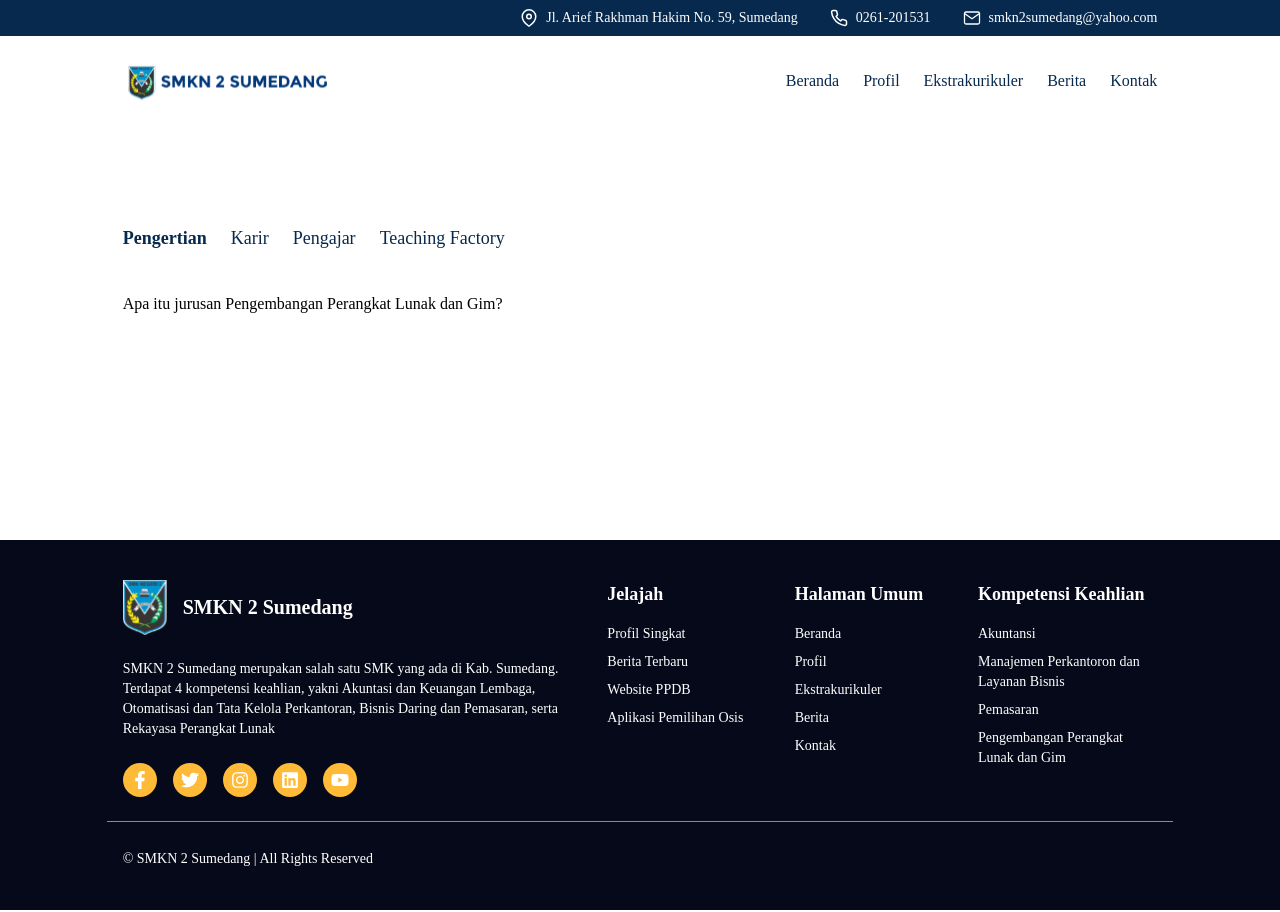
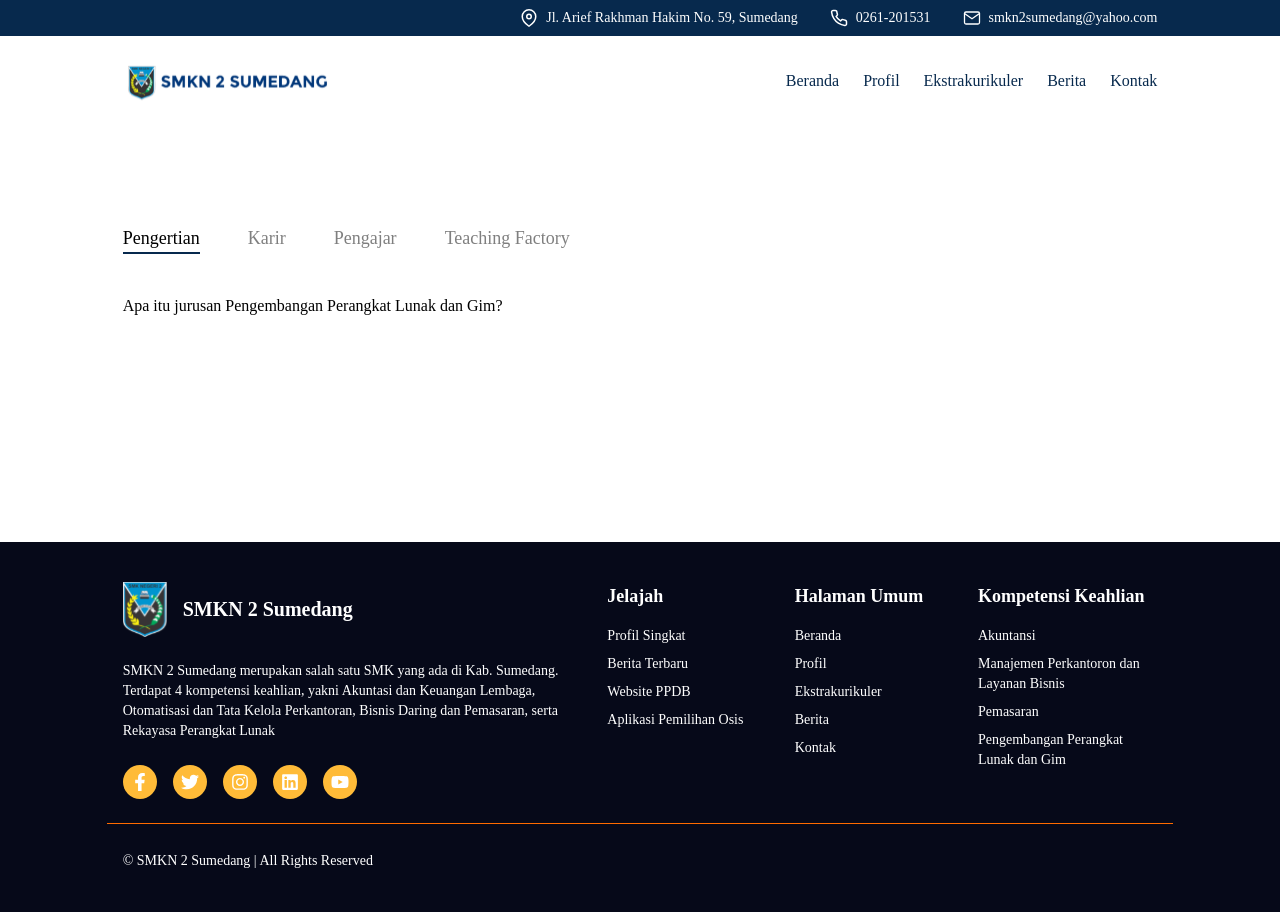
Before and after one commit to isyhfadilah/smkn2sumedang, a Next.js app: page /jurusan/pplg in a window 1280 px wide. Built offline with nearby package versions, Linux system fonts and the light colour scheme; a web font is replaced by a local one.

Commit message:
fix: active index in tabbar

```diff
--- a/src/components/ui/tab/tabbar.tsx
+++ b/src/components/ui/tab/tabbar.tsx
@@ -10,13 +10,15 @@ interface Props {
 
 export const Tabbar = ({ tabs, activeIndex, onTabClick }: Props) => {
   return (
-    <nav className="flex space-x-2xl mb-10">
+    <nav className="flex space-x-2 lg:space-x-5xl mb-10">
       {tabs.map((tab, index) => (
         <div
           key={index}
-          className={`text-lg ${activeIndex === index ? 'font-bold' : 'font-light'}`}
+          className={`${
+            activeIndex === index ? 'text-black font-medium  border-b-2 border-primary' : 'font-light text-black/50'
+          }`}
           onClick={() => onTabClick(index)}>
-          <p className="text-primary cursor-pointer">{tab.label}</p>
+          <p className="lg:text-lg cursor-pointer">{tab.label}</p>
         </div>
       ))}
     </nav>
--- a/src/shared/styles/app.css
+++ b/src/shared/styles/app.css
@@ -557,10 +557,9 @@
 .gap-6{grid-gap:1.5rem;gap:1.5rem;}
 .space-x-1>:not([hidden])~:not([hidden]){--un-space-x-reverse:0;margin-left:calc(0.25rem * calc(1 - var(--un-space-x-reverse)));margin-right:calc(0.25rem * var(--un-space-x-reverse));}
 .space-x-2>:not([hidden])~:not([hidden]){--un-space-x-reverse:0;margin-left:calc(0.5rem * calc(1 - var(--un-space-x-reverse)));margin-right:calc(0.5rem * var(--un-space-x-reverse));}
-.space-x-2xl>:not([hidden])~:not([hidden]),
-.space-x-6>:not([hidden])~:not([hidden]){--un-space-x-reverse:0;margin-left:calc(1.5rem * calc(1 - var(--un-space-x-reverse)));margin-right:calc(1.5rem * var(--un-space-x-reverse));}
 .space-x-3>:not([hidden])~:not([hidden]){--un-space-x-reverse:0;margin-left:calc(0.75rem * calc(1 - var(--un-space-x-reverse)));margin-right:calc(0.75rem * var(--un-space-x-reverse));}
 .space-x-4>:not([hidden])~:not([hidden]){--un-space-x-reverse:0;margin-left:calc(1rem * calc(1 - var(--un-space-x-reverse)));margin-right:calc(1rem * var(--un-space-x-reverse));}
+.space-x-6>:not([hidden])~:not([hidden]){--un-space-x-reverse:0;margin-left:calc(1.5rem * calc(1 - var(--un-space-x-reverse)));margin-right:calc(1.5rem * var(--un-space-x-reverse));}
 .space-x-8>:not([hidden])~:not([hidden]){--un-space-x-reverse:0;margin-left:calc(2rem * calc(1 - var(--un-space-x-reverse)));margin-right:calc(2rem * var(--un-space-x-reverse));}
 .space-y-1>:not([hidden])~:not([hidden]){--un-space-y-reverse:0;margin-top:calc(0.25rem * calc(1 - var(--un-space-y-reverse)));margin-bottom:calc(0.25rem * var(--un-space-y-reverse));}
 .space-y-10>:not([hidden])~:not([hidden]){--un-space-y-reverse:0;margin-top:calc(2.5rem * calc(1 - var(--un-space-y-reverse)));margin-bottom:calc(2.5rem * var(--un-space-y-reverse));}
@@ -575,6 +574,7 @@
 .\!border{border-width:1px !important;}
 .border{border-width:1px;}
 .border-b{border-bottom-width:1px;}
+.border-b-2{border-bottom-width:2px;}
 .border-b-8{border-bottom-width:8px;}
 .border-l{border-left-width:1px;}
 .border-r{border-right-width:1px;}
@@ -747,6 +747,7 @@
 .lg\:flex-nowrap{flex-wrap:nowrap;}
 .lg\:items-end{align-items:flex-end;}
 .lg\:space-x-10>:not([hidden])~:not([hidden]){--un-space-x-reverse:0;margin-left:calc(2.5rem * calc(1 - var(--un-space-x-reverse)));margin-right:calc(2.5rem * var(--un-space-x-reverse));}
+.lg\:space-x-5xl>:not([hidden])~:not([hidden]){--un-space-x-reverse:0;margin-left:calc(3rem * calc(1 - var(--un-space-x-reverse)));margin-right:calc(3rem * var(--un-space-x-reverse));}
 .lg\:border-r{border-right-width:1px;}
 .lg\:pb-26{padding-bottom:6.5rem;}
 .lg\:pl-10{padding-left:2.5rem;}
```
